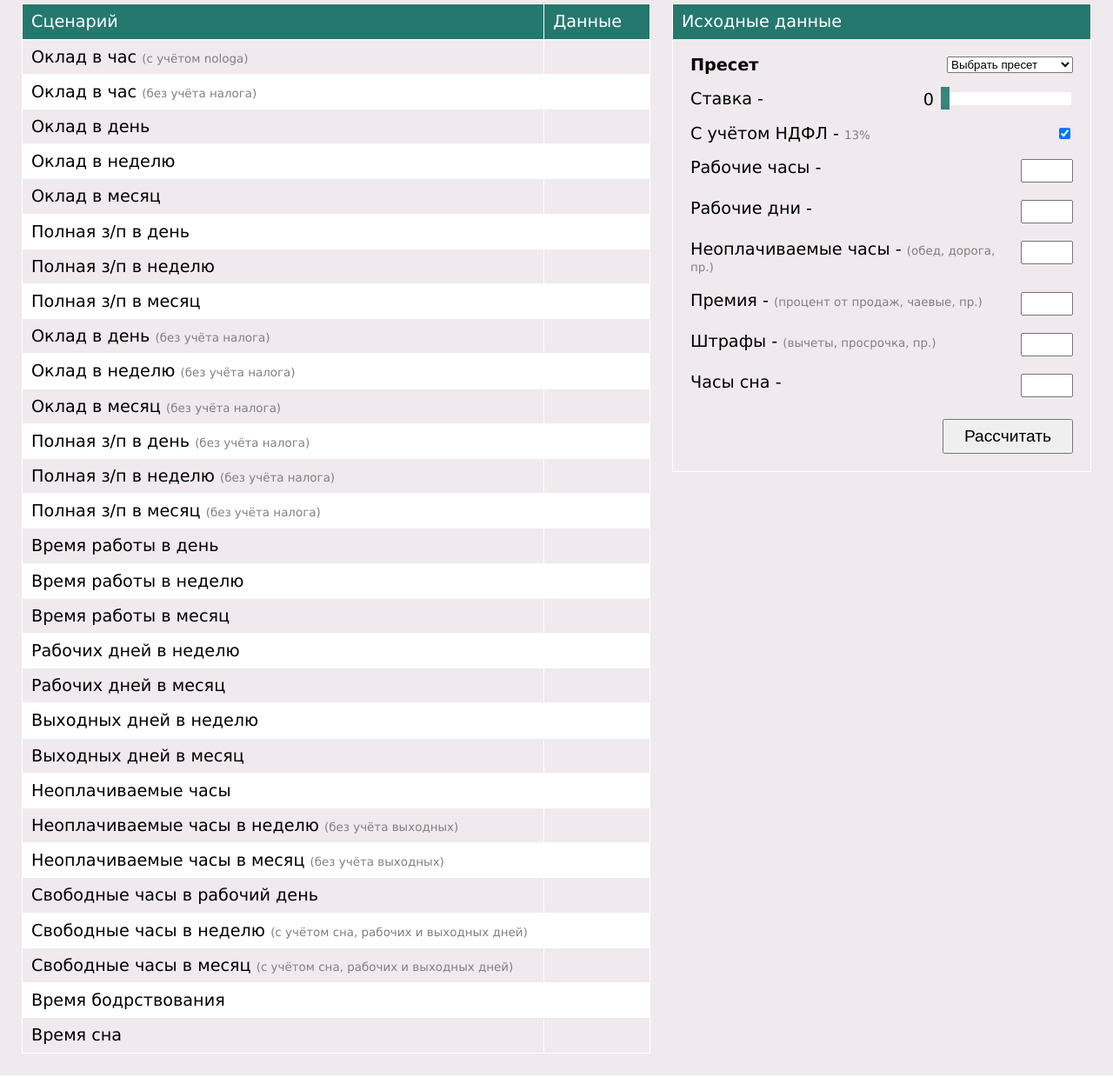
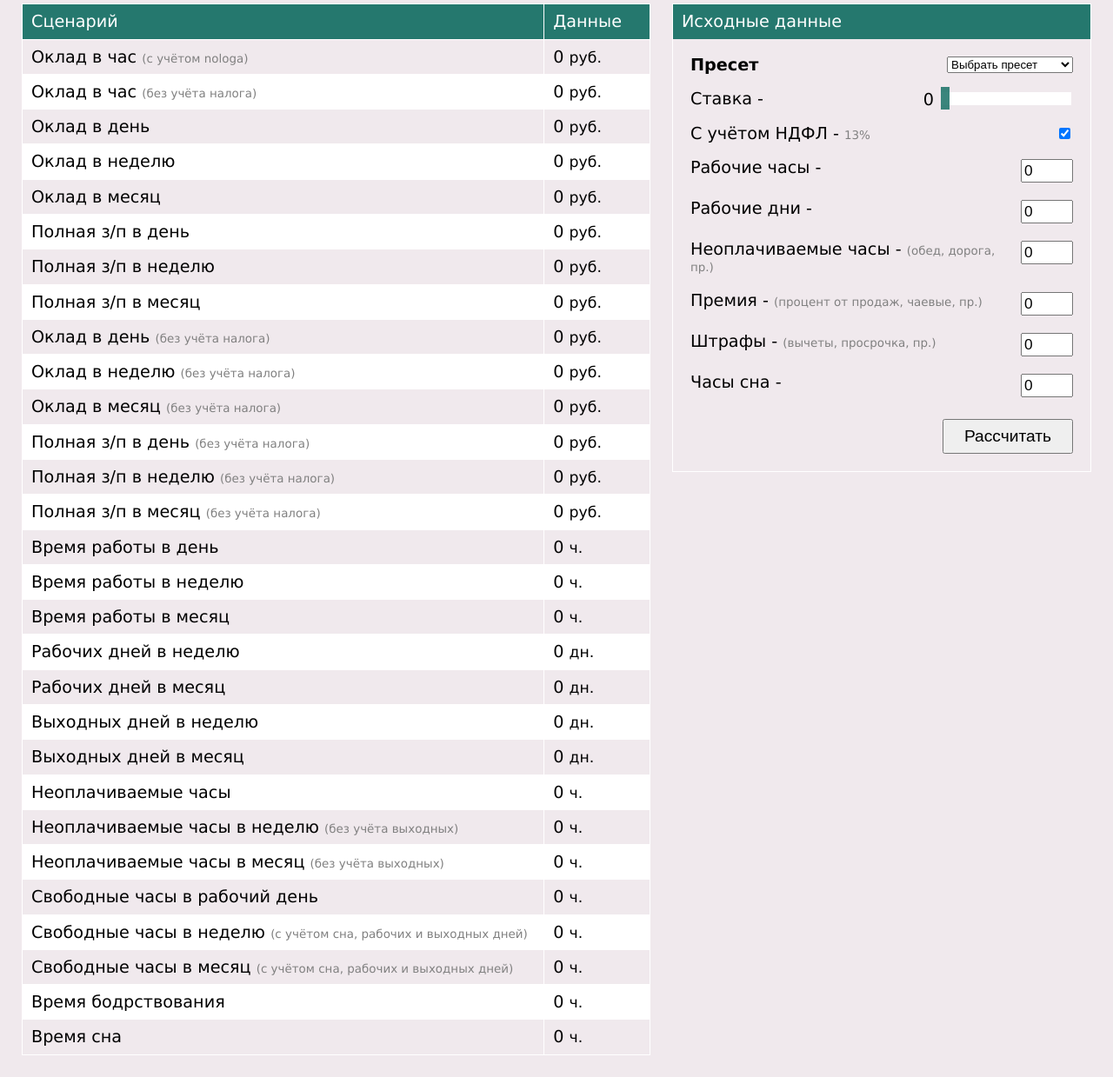
Before and after one commit to D1mitryS/salary_calculator, a plain HTML site: page index.html in a window 1280 px wide. Shown: the part 99-1338 px from the top of the page at 87% size. Drawn offline with Linux system fonts and the light colour scheme.

Commit message:
units added to html code

```diff
--- a/index.html
+++ b/index.html
@@ -31,124 +31,202 @@
                             <td>
                                 Оклад в час <span class="extended-description">(с учётом nologa)</span>
                             </td>
-                            <td id="answer-hour-salary-taxed"></td>
+                            <td>
+                                <output class="answer" id="answer-hour-salary-taxed">0</output>
+                                <span class="units">руб.</span>
+                            </td>
                         </tr>
                         <tr>
                             <td>
                                 Оклад в час <span class="extended-description">(без учёта налога)</span>
                             </td>
-                            <td id="answer-hour-salary-untaxed"></td>
+                            <td>
+                                <output class="answer" id="answer-hour-salary-untaxed">0</output>
+                                <span class="units">руб.</span>
+                            </td>
                         </tr>
                         <tr>
                             <td>Оклад в день</td>
-                            <td id="answer-day-salary"></td>
+                            <td>
+                                <output class="answer" id="answer-day-salary">0</output>
+                                <span class="units">руб.</span>
+                            </td>
                         </tr>
                         <tr>
                             <td>Оклад в неделю</td>
-                            <td id="answer-week-salary"></td>
+                            <td>
+                                <output class="answer" id="answer-week-salary">0</output>
+                                <span class="units">руб.</span>
+                            </td>
                         </tr>
                         <tr>
                             <td>Оклад в месяц</td>
-                            <td id="answer-month-salary"></td>
+                            <td>
+                                <output class="answer" id="answer-month-salary">0</output>
+                                <span class="units">руб.</span>
+                            </td>
                         </tr>
                         <tr>
                             <td>Полная з/п в день </td>
-                            <td id="answer-day-full-salary"></td>
+                            <td>
+                                <output class="answer" id="answer-day-full-salary">0</output>
+                                <span class="units">руб.</span>
+                            </td>
                         </tr>
                         <tr>
                             <td>Полная з/п в неделю</td>
-                            <td id="answer-week-full-salary"></td>
+                            <td>
+                                <output class="answer" id="answer-week-full-salary">0</output>
+                                <span class="units">руб.</span>
+                            </td>
                         </tr>
                         <tr>
                             <td>Полная з/п в месяц</td>
-                            <td id="answer-month-full-salary"></td>
+                            <td>
+                                <output class="answer" id="answer-month-full-salary">0</output>
+                                <span class="units">руб.</span>
+                            </td>
                         </tr>
                         <tr>
                             <td>
                                 Оклад в день <span class="extended-description">(без учёта налога)</span>
                             </td>
-                            <td id="answer-day-salary-untaxed"></td>
+                            <td>
+                                <output class="answer" id="answer-day-salary-untaxed">0</output>
+                                <span class="units">руб.</span>
+                            </td>
                         </tr>
                         <tr>
                             <td>
                                 Оклад в неделю <span class="extended-description">(без учёта налога)</span>
                             </td>
-                            <td id="answer-week-salary-untaxed"></td>
+                            <td>
+                                <output class="answer" id="answer-week-salary-untaxed">0</output>
+                                <span class="units">руб.</span>
+                            </td>
                         </tr>
                         <tr>
                             <td>
                                 Оклад в месяц <span class="extended-description">(без учёта налога)</span>
                             </td>
-                            <td id="answer-month-salary-untaxed"></td>
+                            <td>
+                                <output class="answer" id="answer-month-salary-untaxed">0</output>
+                                <span class="units">руб.</span>
+                            </td>
                         </tr>
                         <tr>
                             <td>Полная з/п в день <span class="extended-description">(без учёта налога)</span>
                             </td>
-                            <td id="answer-day-full-salary-untaxed"></td>
+                            <td>
+                                <output class="answer" id="answer-day-full-salary-untaxed">0</output>
+                                <span class="units">руб.</span>
+                            </td>
                         </tr>
                         <tr>
                             <td>Полная з/п в неделю <span class="extended-description">(без учёта налога)</span>
                             </td>
-                            <td id="answer-week-full-salary-untaxed"></td>
+                            <td>
+                                <output class="answer" id="answer-week-full-salary-untaxed">0</output>
+                                <span class="units">руб.</span>
+                            </td>
                         </tr>
                         <tr>
                             <td>Полная з/п в месяц <span class="extended-description">(без учёта налога)</span>
                             </td>
-                            <td id="answer-month-full-salary-untaxed"></td>
+                            <td>
+                                <output class="answer" id="answer-month-full-salary-untaxed">0</output>
+                                <span class="units">руб.</span>
+                            </td>
                         </tr>
                         <tr>
                             <td>Время работы в день</td>
-                            <td id="answer-day-work-hours"></td>
+                            <td>
+                                <output class="answer" id="answer-day-work-hours">0</output>
+                                <span class="units">ч.</span>
+                            </td>
                         </tr>
                         <tr>
                             <td>Время работы в неделю</td>
-                            <td id="answer-week-work-hours"></td>
+                            <td>
+                                <output class="answer" id="answer-week-work-hours">0</output>
+                                <span class="units">ч.</span>
+                            </td>
                         </tr>
                         <tr>
                             <td>Время работы в месяц </td>
-                            <td id="answer-month-work-hours"></td>
+                            <td>
+                                <output class="answer" id="answer-month-work-hours">0</output>
+                                <span class="units">ч.</span>
+                            </td>
                         </tr>
                         <tr>
                             <td>Рабочих дней в неделю</td>
-                            <td id="answer-week-work-days"></td>
+                            <td>
+                                <output class="answer" id="answer-week-work-days">0</output>
+                                <span class="units">дн.</span>
+                            </td>
                         </tr>
                         <tr>
                             <td>Рабочих дней в месяц</td>
-                            <td id="answer-month-work-days"></td>
+                            <td>
+                                <output class="answer" id="answer-month-work-days">0</output>
+                                <span class="units">дн.</span>
+                            </td>
                         </tr>
                         <tr>
                             <td>Выходных дней в неделю</td>
-                            <td id="answer-week-free-days"></td>
+                            <td>
+                                <output class="answer" id="answer-week-free-days">0</output>
+                                <span class="units">дн.</span>
+                            </td>
                         </tr>
                         <tr>
                             <td>Выходных дней в месяц</td>
-                            <td id="answer-month-free-days"></td>
+                            <td>
+                                <output class="answer" id="answer-month-free-days">0</output>
+                                <span class="units">дн.</span>
+                            </td>
                         </tr>
                         <tr>
                             <td>Неоплачиваемые часы</td>
-                            <td id="answer-day-non-paid-hours"></td>
+                            <td>
+                                <output class="answer" id="answer-day-non-paid-hours">0</output>
+                                <span class="units">ч.</span>
+                            </td>
                         </tr>
                         <tr>
                             <td>
                                 Неоплачиваемые часы в неделю <span class="extended-description">(без учёта выходных)</span>
                             </td>
-                            <td id="answer-week-non-paid-hours"></td>
+                            <td>
+                                <output class="answer" id="answer-week-non-paid-hours">0</output>
+                                <span class="units">ч.</span>
+                            </td>
                         </tr>
                         <tr>
                             <td>Неоплачиваемые часы в месяц <span class="extended-description">(без учёта выходных)</span>
                             </td>
-                            <td id="answer-month-non-paid-hours"></td>
+                            <td>
+                                <output class="answer" id="answer-month-non-paid-hours">0</output>
+                                <span class="units">ч.</span>
+                            </td>
                         </tr>
                         <tr>
                             <td>Свободные часы в рабочий день</td>
-                            <td id="answer-workday-free-hours"></td>
+                            <td>
+                                <output class="answer" id="answer-workday-free-hours">0</output>
+                                <span class="units">ч.</span>
+                            </td>
                         </tr>
                         <tr>
                             <td>
                                 Свободные часы в неделю <span class="extended-description">(с учётом сна, рабочих и
                                     выходных дней)</span>
                             </td>
-                            <td id="answer-week-free-hours"></td>
+                            <td>
+                                <output class="answer" id="answer-week-free-hours">0</output>
+                                <span class="units">ч.</span>
+                            </td>
                         </tr>
                         <tr>
                             <td>
@@ -156,15 +234,24 @@
                                 <span class="extended-description">(с учётом сна, рабочих и
                                     выходных дней)</span>
                             </td>
-                            <td id="answer-month-free-hours"></td>
+                            <td>
+                                <output class="answer" id="answer-month-free-hours">0</output>
+                                <span class="units">ч.</span>
+                            </td>
                         </tr>
                         <tr>
                             <td>Время бодрствования</td>
-                            <td id="answer-hours-active"></td>
+                            <td>
+                                <output class="answer" id="answer-hours-active">0</output>
+                                <span class="units">ч.</span>
+                            </td>
                         </tr>
                         <tr>
                             <td>Время сна</td>
-                            <td id="answer-hours-sleep"></td>
+                            <td>
+                                <output class="answer" id="answer-hours-sleep">0</output>
+                                <span class="units">ч.</span>
+                            </td>
                         </tr>
                     </tbody>
                 </table>
@@ -200,33 +287,33 @@
                         </label>
                         <label>
                             <p>Рабочие часы -</p>
-                            <input type="number" min="0" max="12" id="hours" name="calculator">
+                            <input type="number" min="0" max="12" value="0" id="hours" name="calculator">
                         </label>
                         <label>
                             <p>Рабочие дни -</p>
-                            <input type="number" min="0" max="7" id="days" name="calculator">
+                            <input type="number" min="0" max="7" value="0" id="days"  name="calculator">
                         </label>
                         <label>
                             <p>Неоплачиваемые часы -
                                 <span class="extended-description">(обед, дорога, пр.)</span>
                             </p>
-                            <input type="number" id="non-paid-hours" min="0" max="24" name="calculator">
+                            <input type="number" id="non-paid-hours" min="0" max="24" value="0" name="calculator">
                         </label>
                         <label>
                             <p>Премия -
                                 <span class="extended-description">(процент от продаж, чаевые, пр.)</span>
                             </p>
-                            <input type="number" id="bonus" min="0" max="2000" name="calculator">
+                            <input type="number" id="bonus" min="0" max="2000" value="0" name="calculator">
                         </label>
                         <label>
                             <p>Штрафы -
                                 <span class="extended-description">(вычеты, просрочка, пр.)</span>
                             </p>
-                            <input type="number" id="fine" min="0" max="2000" name="calculator">
+                            <input type="number" id="fine" min="0" max="2000" value="0" name="calculator">
                         </label>
                         <label>
                             <p>Часы сна - </p>
-                            <input type="number" id="sleep-hours" min="0" max="14" name="calculator">
+                            <input type="number" id="sleep-hours" min="0" max="14" value="0" name="calculator">
                         </label>
                         <button type="submit" id="submit" name="calculator">Рассчитать</button>
                     </div>
--- a/style.css
+++ b/style.css
@@ -57,6 +57,10 @@ main .container {
     padding: 10px;
     border: 1px solid white;
     min-width: 120px;
+}
+
+.units {
+    font-size: 0.9em;
 }
 
 .answers .extended-description {
```
Also changed, not shown: script.js (+27 -27 lines).
